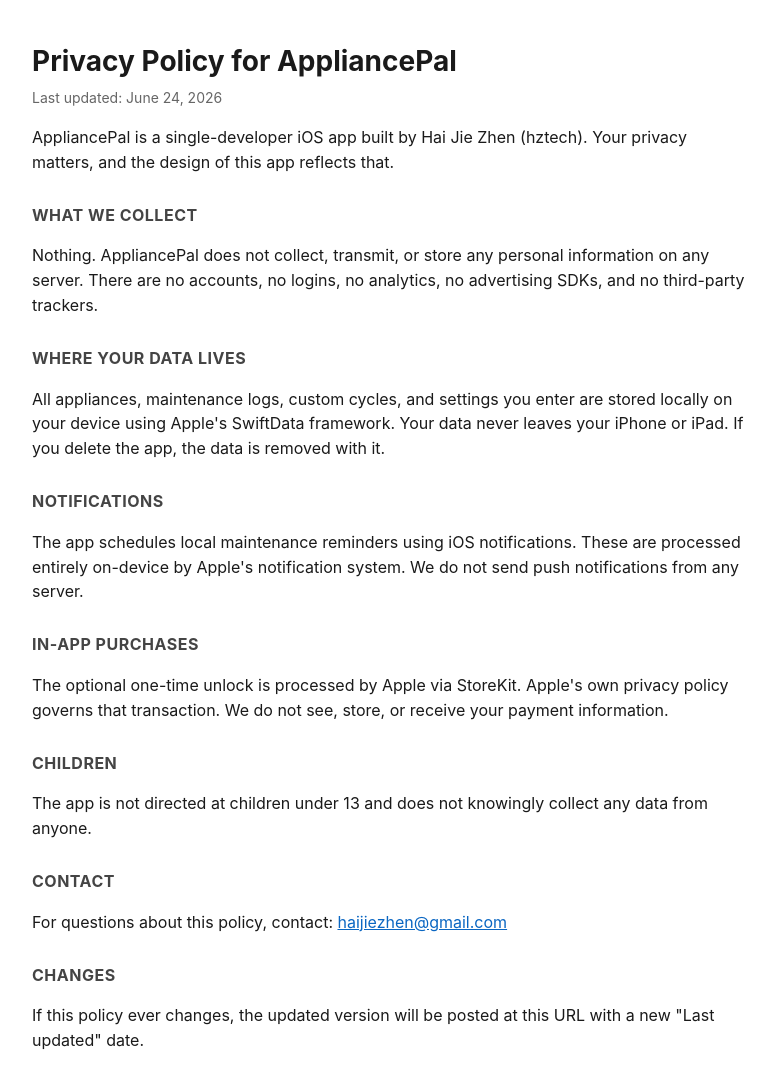
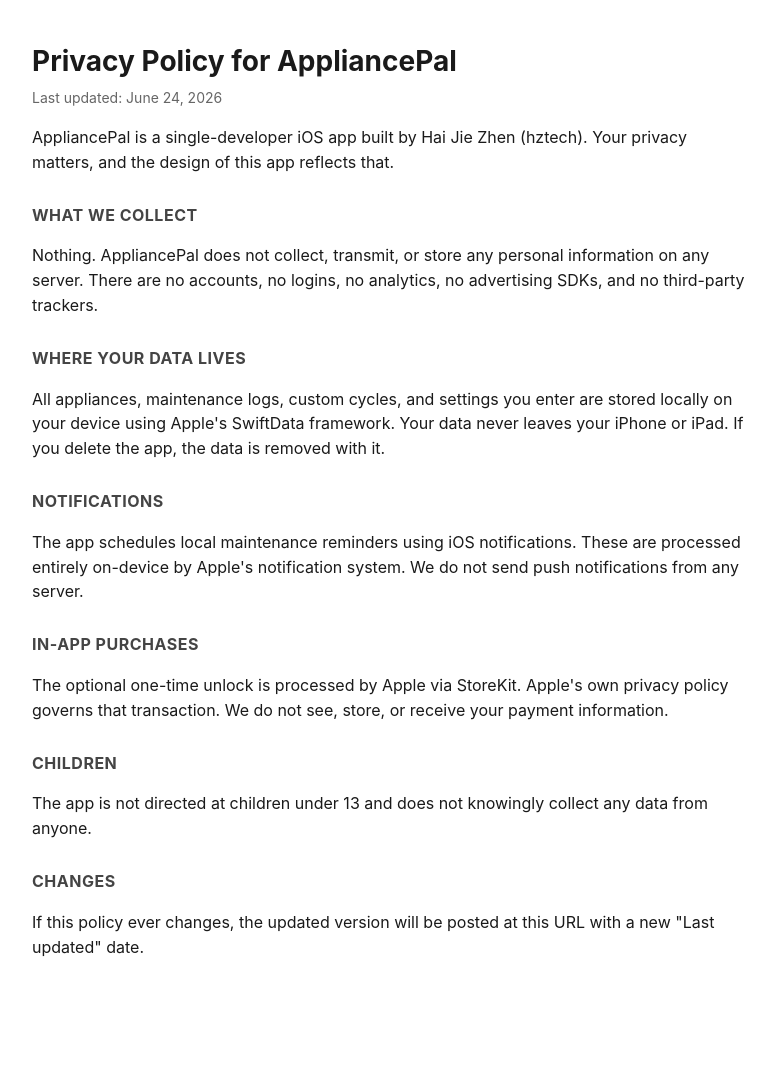
Before and after one commit to haijiezhen-bit/appliancepal-legal, a plain HTML site: page index.html in a window 1280 px wide. Shown: the whole page, without its empty margins (248-1023 px from the left). After the commit the page ends 999 px from the top, so only its background shows below. Drawn offline with Linux system fonts and the light colour scheme.

Commit message:
Remove contact section

```diff
--- a/index.html
+++ b/index.html
@@ -35,9 +35,6 @@
   <h2>Children</h2>
   <p>The app is not directed at children under 13 and does not knowingly collect any data from anyone.</p>
 
-  <h2>Contact</h2>
-  <p>For questions about this policy, contact: <a href="mailto:haijiezhen@gmail.com">haijiezhen@gmail.com</a></p>
-
   <h2>Changes</h2>
   <p>If this policy ever changes, the updated version will be posted at this URL with a new "Last updated" date.</p>
 </body>
```
